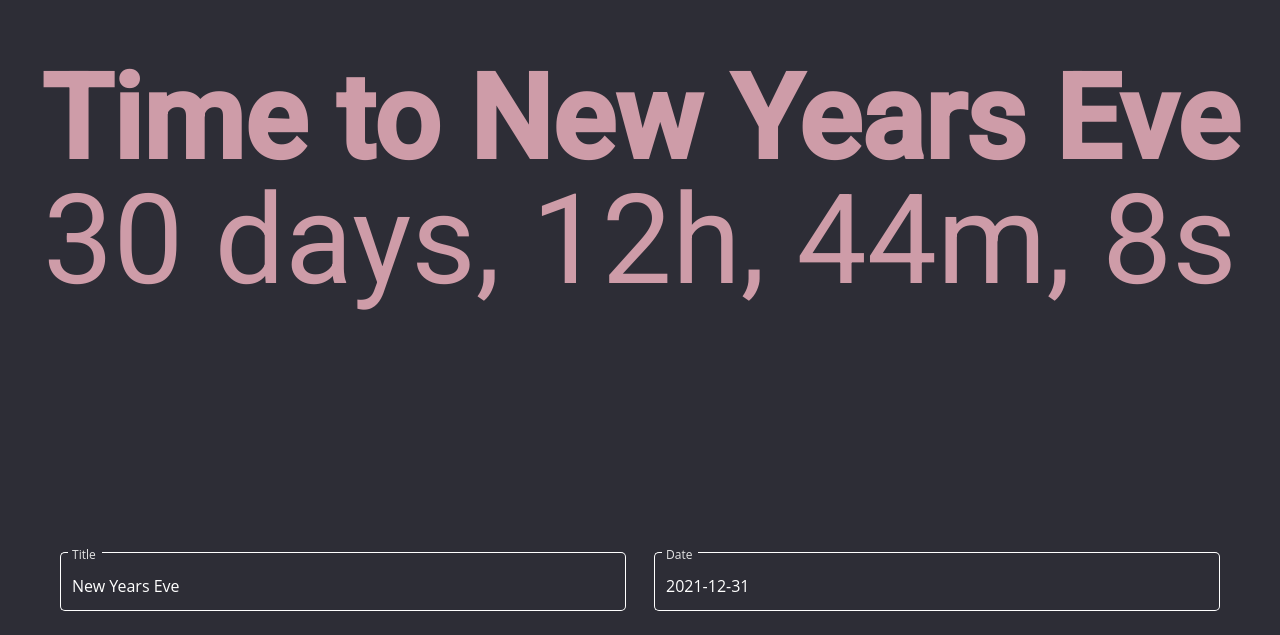
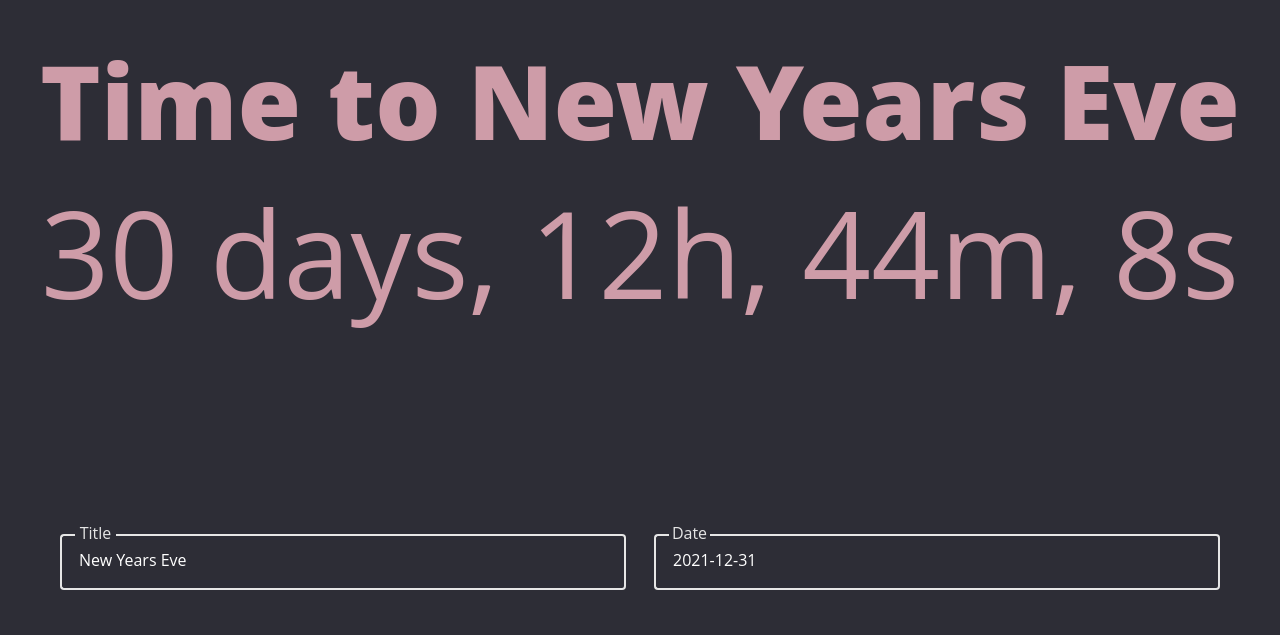
Before and after one commit to Sevajper/Countdown-App, an Angular app: page / in a window 1280 px wide. Shown: the part 165-800 px from the top of the page. Built offline with nearby package versions, Linux system fonts and the light colour scheme.

Commit message:
Fix input field css and driveby refactoring

```diff
--- a/angular.json
+++ b/angular.json
@@ -98,6 +98,9 @@
             ],
             "scripts": []
           }
+        },
+        "deploy": {
+          "builder": "angular-cli-ghpages:deploy"
         }
       }
     }
--- a/src/app/app.component.html
+++ b/src/app/app.component.html
@@ -20,7 +20,7 @@
         value="{{ title }}"
         placeholder="Enter a title"
       />
-      <mat-label>Title</mat-label>
+      <mat-label class="label">Title</mat-label>
     </mat-form-field>
 
     <mat-form-field
@@ -36,7 +36,7 @@
         value="{{ eventDate }}"
         placeholder="YYYY-MM-DD"
       />
-      <mat-label>Date</mat-label>
+      <mat-label class="label">Date</mat-label>
     </mat-form-field>
   </div>
 </div>
--- a/src/app/app.component.scss
+++ b/src/app/app.component.scss
@@ -2,6 +2,7 @@
   display: flex;
   flex-direction: column;
   min-height: 100%;
+  font-family: 'Open Sans';
 }
 
 .titleContainer {
@@ -21,11 +22,7 @@
 }
 
 .titleContent {
-  display: flex;
-  justify-content: center;
-  align-content: center;
-  font-weight: 800;
-  line-height: 1;
+  line-height: normal;
 }
 
 .countdown {
@@ -35,12 +32,18 @@
 
 .inputContainer {
   display: flex;
-  padding: 20px;
-  line-height: 22px;
-  justify-content: center;
+  padding: 0 20px 64px 20px;
 
   @media (orientation: portrait) {
     flex-direction: column;
+  }
+
+  @media (orientation: landscape) {
+    padding: 0 20px 40px 20px;
+  }
+
+  @media (orientation: landscape) and (max-height: 320px) {
+    padding: 0;
   }
 }
 
--- a/src/app/app.component.ts
+++ b/src/app/app.component.ts
@@ -12,6 +12,8 @@ export class AppComponent implements OnInit {
   countdown = ''
 
   ngOnInit() {
+    /* If local storage exists fetch data from local storage
+      otherwise set default data */
     if (localStorage.getItem('title') || localStorage.getItem('date')) {
       this.title = localStorage.getItem('title') as string
       this.eventDate = localStorage.getItem('date') as string
@@ -19,15 +21,15 @@ export class AppComponent implements OnInit {
       localStorage.setItem('title', 'New Years Eve')
       localStorage.setItem('date', '2021-12-31')
     }
-    this.getCountdown()
+
+    /* Called once before interval to not wait for 1 second before showing countdown */
+    this.getCountdownFromDate()
+    setInterval(() => {
+      this.getCountdownFromDate()
+    }, 1000)
   }
 
-  ngAfterViewInit() {
-    setInterval(() => {
-      this.getCountdown()
-    }, 500)
-  }
-
+  /* Calculate font size each time counter changes value (1 second) */
   ngAfterViewChecked() {
     this.calculateTitleFontSize()
   }
@@ -46,7 +48,11 @@ export class AppComponent implements OnInit {
     return window.getComputedStyle(element, null).getPropertyValue('font-size')
   }
 
-  getCountdown() {
+  /**
+   * Calculates time between user input date with time set to midnight 00:00
+   * and the date and time right now. Then displays countdown
+   */
+  getCountdownFromDate() {
     const dateRegexValidation =
       /^\d{4}-(0[1-9]|1[0-2])-(0[1-9]|[12][0-9]|3[01]) 00:00:00$/
 
@@ -80,24 +86,28 @@ export class AppComponent implements OnInit {
     }
   }
 
+  /**
+   * Expands child width to parent width by increasing font size of childs text
+   * by 0.5px until the width is the same
+   */
   calculateTitleFontSize() {
     const parent = document.querySelectorAll<HTMLElement>('.titleContainer')[0]
     const children = parent.querySelectorAll<HTMLElement>('span')
 
     children.forEach((child) => {
-      child.style.fontSize = '40px'
+      child.style.fontSize = '1px' // Set default value otherwise it's non existent
 
       if (parent.offsetWidth && child.offsetWidth) {
         while (parent.offsetWidth > child.offsetWidth) {
-          child.style.fontSize = `${parseInt(child.style.fontSize) + 1}px`
+          child.style.fontSize = `${parseFloat(child.style.fontSize) + 0.5}px` // 0.1px for more accuracy but less performance
         }
 
         while (parent.offsetWidth < child.offsetWidth) {
-          child.style.fontSize = `${parseInt(child.style.fontSize) - 1}px`
+          child.style.fontSize = `${parseFloat(child.style.fontSize) - 0.5}px` // 0.1px for more accuracy but less performance
         }
 
         const fontSize =
-          (100 * parseInt(child.style.fontSize)) /
+          (100 * parseFloat(child.style.fontSize)) /
           document.documentElement.clientWidth
 
         child.style.fontSize = `${fontSize}vw`
--- a/src/styles.scss
+++ b/src/styles.scss
@@ -7,23 +7,46 @@ body {
 }
 body {
   margin: 0;
-  font-family: Open Sans, 'Helvetica Neue', sans-serif;
+  font-family: 'Open Sans', 'Helvetica Neue', sans-serif;
   background-color: #2d2d36;
   padding: 0 40px;
 
   @media (orientation: portrait) {
-    padding: 0 20px;
+    padding: 0 16px;
   }
 }
 
 .mat-form-field {
-  font-family: Open Sans;
+  font-family: 'Open Sans', 'Helvetica Neue', sans-serif;
   font-style: normal;
   font-weight: normal;
   font-size: 16px;
+  line-height: 1.2;
   height: 67px;
   width: 100%;
   min-width: 0;
+}
+
+.mat-input-element {
+  @extend .mat-form-field;
+  height: unset;
+  font: normal;
+}
+
+.mat-form-field-appearance-outline .mat-form-field-outline {
+  top: 0.4em !important;
+}
+
+.mat-form-field.mat-focused
+  .mat-form-field-wrapper
+  .mat-form-field-flex
+  .mat-form-field-outline
+  .mat-form-field-outline-gap {
+  border-top-color: transparent !important;
+}
+
+.mat-form-field-wrapper {
+  padding: 0;
 }
 
 .mat-form-field-appearance-outline .mat-form-field-outline,
@@ -31,10 +54,71 @@ body {
 .mat-form-field.mat-focused {
   color: #fff !important;
   caret-color: #fff;
+  transition: none !important;
+}
+
+.mat-form-field-label-wrapper {
+  overflow: visible !important;
 }
 
 .mat-form-field-label {
+  position: relative !important;
   color: #e5e5e5 !important;
+  font-size: 16px !important;
+  left: 3px !important;
+  width: 41px !important;
+  height: 22px;
+  background-color: #2d2d36;
+  top: 15px !important;
+  text-overflow: unset !important;
+}
+
+.mat-form-field.mat-focused .mat-form-field-label,
+.mat-form-field-appearance-outline.mat-form-field-can-float.mat-form-field-should-float
+  .mat-form-field-label {
+  text-align: center;
+  color: #e5e5e5 !important;
+  font-size: 16px !important;
+  transform: translateY(-28px) scale(1) !important;
+}
+
+.mat-form-field-appearance-outline .mat-form-field-infix {
+  padding: 10px 0 17px 7px !important;
+}
+
+.mat-form-field-outline {
+  height: 56px;
+}
+
+.mat-form-field-appearance-outline.mat-form-field-can-float.mat-form-field-should-float
+  .mat-form-field-outline-gap {
+  border-top-color: transparent !important;
+}
+
+.mat-form-field-appearance-outline .mat-form-field-outline-start {
+  border: 2px solid #e6e6e6 !important;
+  border-right-style: none !important;
+  border-radius: 4px 0 0 4px !important;
+  min-width: 14px !important;
+}
+
+.mat-form-field-appearance-outline .mat-form-field-outline-gap {
+  border: 2px solid #e6e6e6 !important;
+  border-left-style: none !important;
+  border-right-style: none !important;
+  border-radius: 0 !important;
+  width: 0 !important;
+}
+
+.mat-form-field-appearance-outline .mat-form-field-outline-end {
+  border: 2px solid #e6e6e6 !important;
+  border-left-style: none !important;
+  border-radius: 0 4px 4px 0 !important;
+  width: 0 !important;
+
+  @media (orientation: landscape) {
+    margin-left: -1px !important;
+  }
 }
 
 .mat-input-element::placeholder {
```
